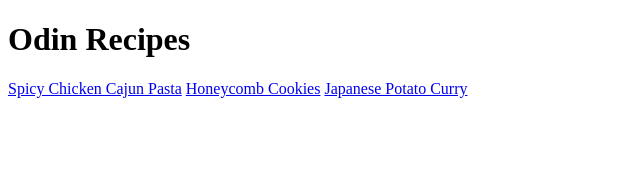
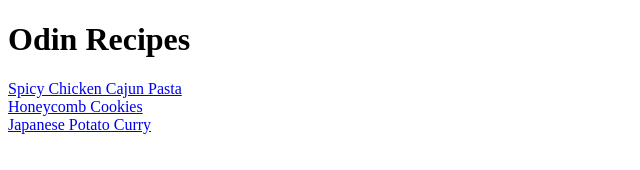
Before and after one commit to robmoonjr/odin-recipes, a plain HTML site: page index.html in a window 1280 px wide. Shown: the whole page, without its empty margins (0-640 px from the left). Drawn offline with Linux system fonts and the light colour scheme.

Commit message:
Add line breaks

```diff
--- a/index.html
+++ b/index.html
@@ -8,8 +8,8 @@
 </head>
 <body>
     <h1>Odin Recipes</h1>
-    <a href="recipes/cajunpasta.html">Spicy Chicken Cajun Pasta</a>
-    <a href="recipes/honeycomb.html">Honeycomb Cookies</a>
-    <a href="recipes/jpcurry.html">Japanese Potato Curry</a>
+    <a href="recipes/cajunpasta.html">Spicy Chicken Cajun Pasta</a><br>
+    <a href="recipes/honeycomb.html">Honeycomb Cookies</a><br>
+    <a href="recipes/jpcurry.html">Japanese Potato Curry</a><br>
 </body>
 </html>
```
